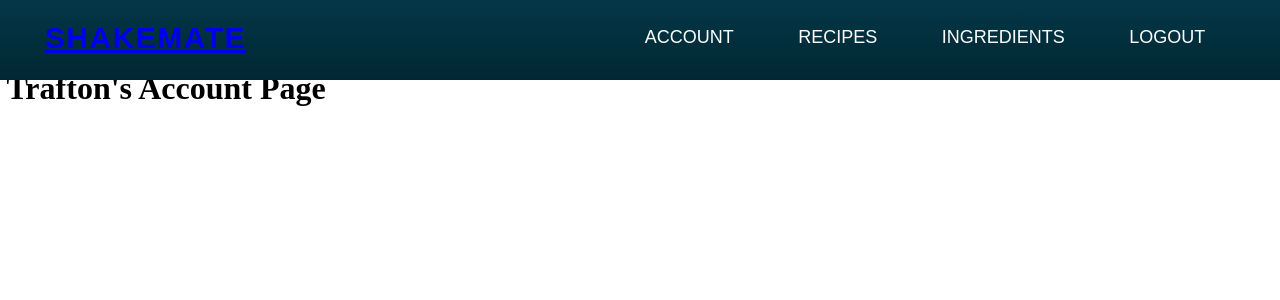
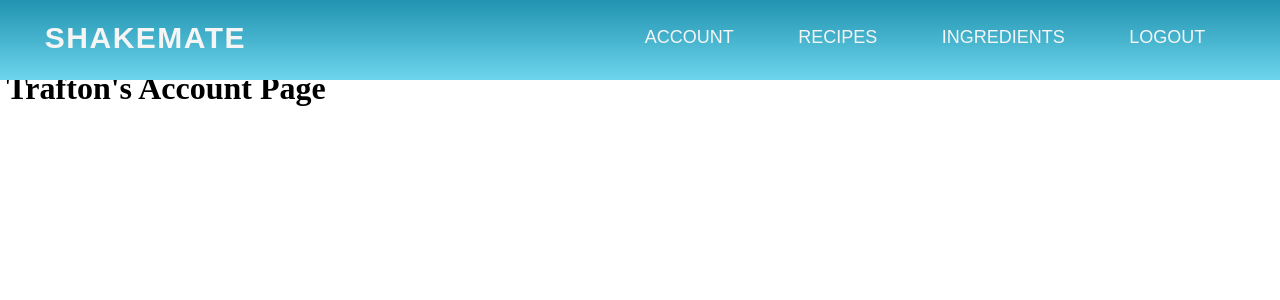
Before and after one commit to BMGordon2000/ShakeMateProject, a Flask app: page /account/ in a window 1280 px wide. Shown: the top 300 px of the page. Run offline with Flask 2, Linux system fonts and the light colour scheme; a user stored in the database is signed in.

Commit message:
style changes for nav bar #17

```diff
--- a/static/css/NavBarStyle.css
+++ b/static/css/NavBarStyle.css
@@ -4,6 +4,7 @@
     padding: 0px;
     box-sizing: border-box;
 }
+
 /* nav bar */
 nav{
     width: 100%;
@@ -12,24 +13,25 @@ nav{
     padding: 0% 3.5%;
     position: fixed;
     box-sizing: border-box;
-    background-image: linear-gradient(#033747, #012733);
+    background: linear-gradient(to bottom, #2193b0, #6dd5ed);
     font-family: Arial, sans-serif;
 }
+
 /* shakemate logo and or text on left side nav bar */
-nav .logo p{
+.logo{
     font-size: 30px;
     font-weight: bold;
     float: left;
     text-transform: uppercase;
     letter-spacing: 1.5px;
     cursor: pointer;
-    color: white;
-    text-decoration: none;
 }
+
 /* Nav list goes to right side */
 nav ul{
     float: right;
 }
+
 /* Nav list style */
 nav li {
     display: inline-block;
@@ -39,13 +41,14 @@ nav li a {
     font-size: 18px;
     text-transform: uppercase;
     padding:0px 30px;
-    color: white;
+    color: whitesmoke;
     text-decoration: none;
 }
 nav li a:hover{
     color: #ff8c69;
     transition: all 0.4s ease 0s;
 }
+
 /* Nav bar padding
 !!body content will go inside of nav bar on every page without this!!
 */
--- a/templates/base.html
+++ b/templates/base.html
@@ -8,7 +8,7 @@
 
     <nav>
         <div class="logo">
-            <p><a href="/">ShakeMate</a></p>
+            <p><a href="/" style="text-decoration: none; color: whitesmoke">ShakeMate</a></p>
         </div>
         <ul>
             <li><a href="/account">Account</a></li>
```
